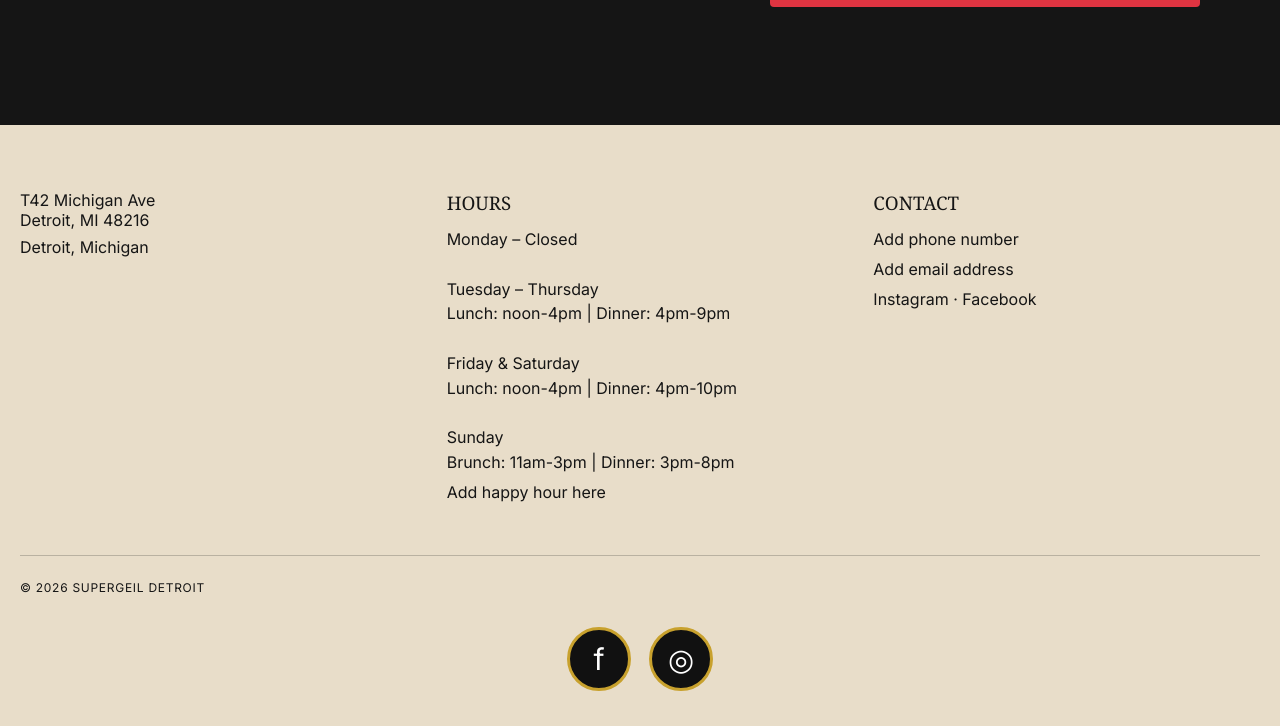
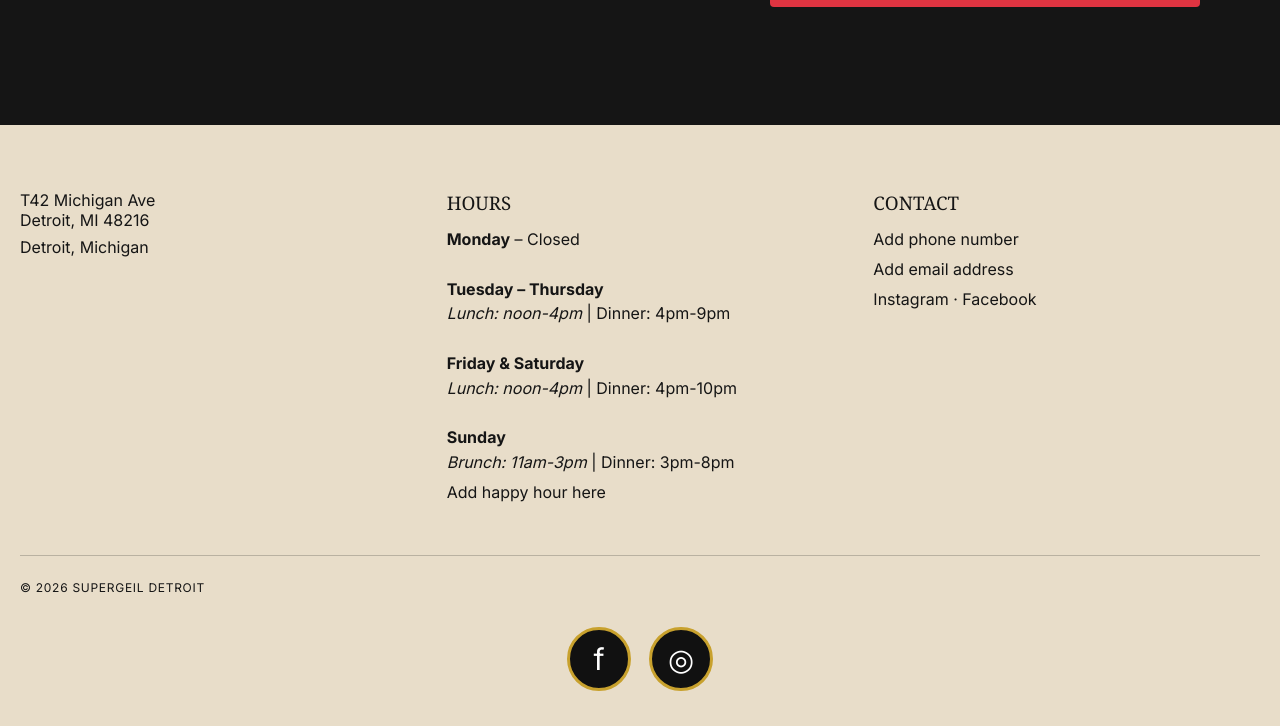
Before and after one commit to samkischuk/supergeil, a plain HTML site: page index.html in a window 1280 px wide. Shown: the part 2320-3046 px from the top of the page. Drawn offline with Linux system fonts and the light colour scheme; a web font is replaced by a local one.

Commit message:
Enhance contact hours formatting in index.html
Updated contact hours section with strong and em tags for better emphasis.

```diff
--- a/index.html
+++ b/index.html
@@ -754,6 +754,14 @@
       color:#111;
     }
 
+
+.contact-item p{
+  font-family:"Inter",sans-serif;
+  font-size:15px;
+  line-height:1.8;
+  color:#222;
+}
+.contact-item strong{font-weight:700;}
 </style>
 </head>
 
@@ -934,16 +942,18 @@
 
       <div>
         <h3>Hours</h3>
-        <p>Monday – Closed<br><br>
+          <p>
+            <strong>Monday</strong> – Closed<br><br>
 
-Tuesday – Thursday<br>
-Lunch: noon-4pm | Dinner: 4pm-9pm<br><br>
+            <strong>Tuesday – Thursday</strong><br>
+            <em>Lunch: noon-4pm</em> | Dinner: 4pm-9pm<br><br>
 
-Friday &amp; Saturday<br>
-Lunch: noon-4pm | Dinner: 4pm-10pm<br><br>
+            <strong>Friday &amp; Saturday</strong><br>
+            <em>Lunch: noon-4pm</em> | Dinner: 4pm-10pm<br><br>
 
-Sunday<br>
-Brunch: 11am-3pm | Dinner: 3pm-8pm</p>
+            <strong>Sunday</strong><br>
+            <em>Brunch: 11am-3pm</em> | Dinner: 3pm-8pm
+          </p>
         <p>Add happy hour here</p>
       </div>
 
```
